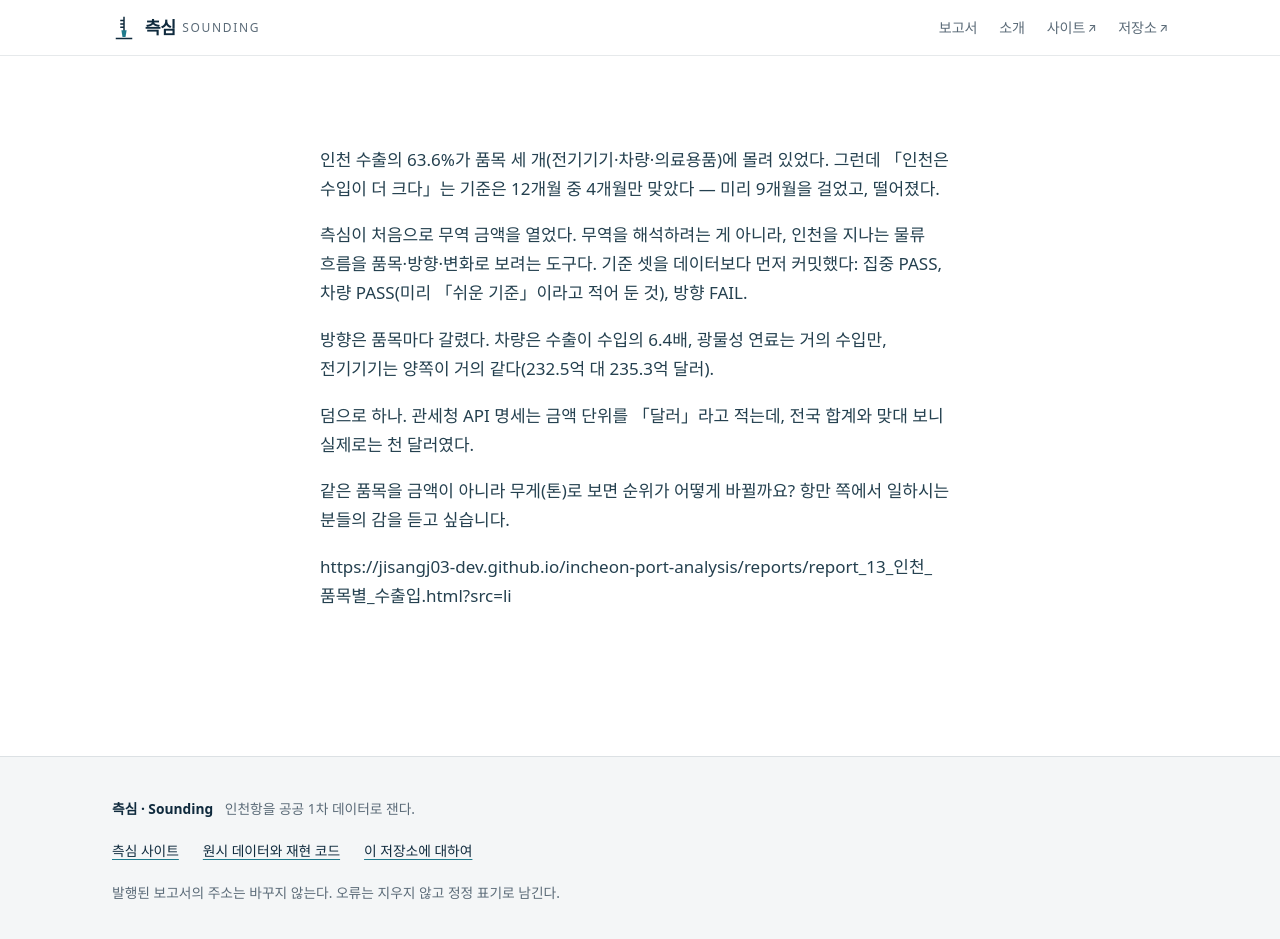
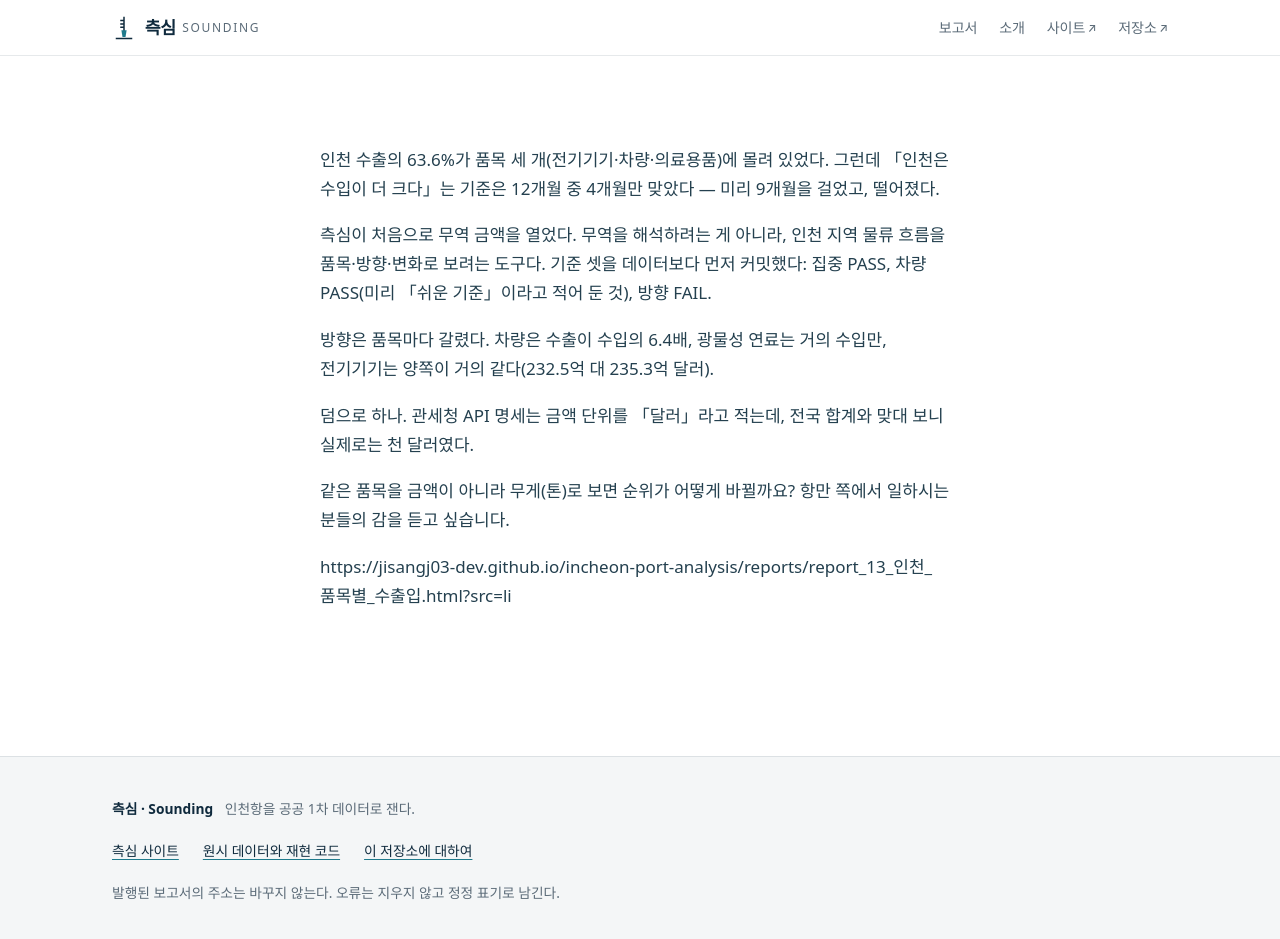
Before and after one commit to jisangj03-dev/incheon-port-analysis, a Jekyll site: the page built from docs/채널문안/li-09.md, in a window 1280 px wide and 944 px high. Shown: the top 939 px of the window. Built offline with Jekyll 4.4.1, drawn with Linux system fonts in a browser that asks for light colours; some web fonts are replaced; our own code applies the rules of GitHub Pages for plain Markdown files.

Commit message:
채팅 검수: li-09 「인천을 지나는」 → 「인천 지역」

```diff
--- a/docs/채널문안/li-09.md
+++ b/docs/채널문안/li-09.md
@@ -6,7 +6,7 @@ status: 초안(2026-10-03) — 편 공개(main 머지) 뒤에만 게시 판단.
 ---
 인천 수출의 63.6%가 품목 세 개(전기기기·차량·의료용품)에 몰려 있었다. 그런데 「인천은 수입이 더 크다」는 기준은 12개월 중 4개월만 맞았다 — 미리 9개월을 걸었고, 떨어졌다.
 
-측심이 처음으로 무역 금액을 열었다. 무역을 해석하려는 게 아니라, 인천을 지나는 물류 흐름을 품목·방향·변화로 보려는 도구다. 기준 셋을 데이터보다 먼저 커밋했다: 집중 PASS, 차량 PASS(미리 「쉬운 기준」이라고 적어 둔 것), 방향 FAIL.
+측심이 처음으로 무역 금액을 열었다. 무역을 해석하려는 게 아니라, 인천 지역 물류 흐름을 품목·방향·변화로 보려는 도구다. 기준 셋을 데이터보다 먼저 커밋했다: 집중 PASS, 차량 PASS(미리 「쉬운 기준」이라고 적어 둔 것), 방향 FAIL.
 
 방향은 품목마다 갈렸다. 차량은 수출이 수입의 6.4배, 광물성 연료는 거의 수입만, 전기기기는 양쪽이 거의 같다(232.5억 대 235.3억 달러).
 
```
